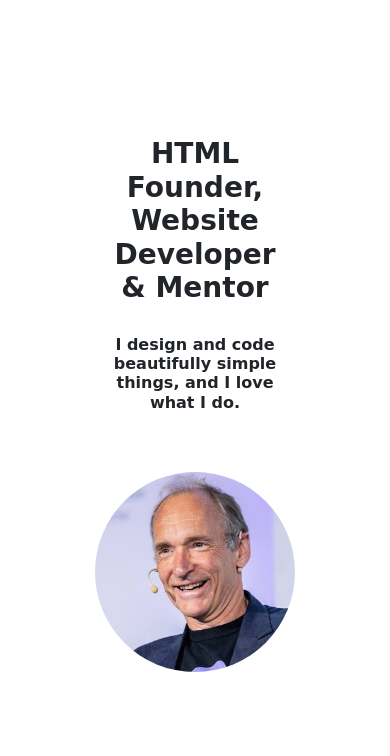
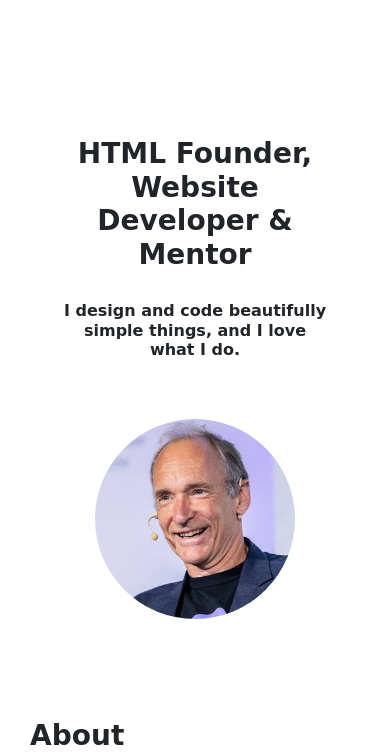
Before and after one commit to Oluwasoromidayo-Asaolu/Tim-Berners-Lee, a plain HTML site: page index.html in a window 390 px wide. Shown: the part 88-844 px from the top of the page. Drawn offline with nearby package versions, Linux system fonts and the light colour scheme; a web font is replaced by a local one.

Commit message:
Update styles.css

```diff
--- a/styles.css
+++ b/styles.css
@@ -120,6 +120,9 @@
       .footer-ul{
         font-size: smaller;
       }
+      main{
+        padding: 20px 30px;
+      }
     }
     @media (min-width: 768px) and (max-width: 1024px) {
       .column h1{
```
